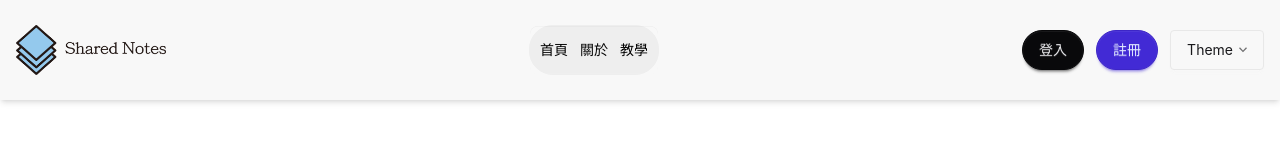
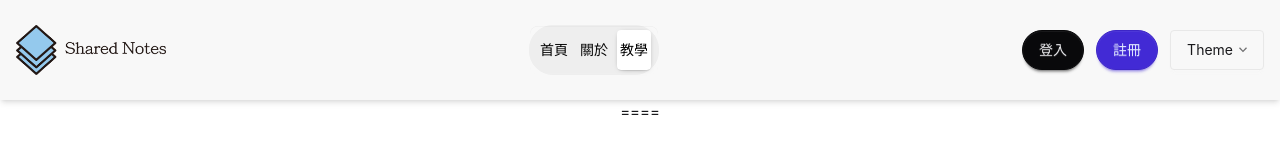
Before and after one commit to Chouwill/Shared-Notes, a Vue app: page /teaching in a window 1280 px wide. Shown: the top 160 px of the page. Built offline with nearby package versions, Linux system fonts and the light colour scheme.

Commit message:
feat: add Teaching.vue route in index.ts

```diff
--- a/src/components/Header.vue
+++ b/src/components/Header.vue
@@ -22,7 +22,7 @@
           <a role="tab" class="tab">標籤</a> -->
           <!-- <a role="tab" class="tab">關於</a> -->
           <RouterLink role="tab" class="tab" to="/about"> 關於 </RouterLink>
-          <RouterLink role="tab" class="tab" to="/about"> 教學</RouterLink>
+          <RouterLink role="tab" class="tab" to="/teaching"> 教學</RouterLink>
 
         </div>
       </div>
--- /dev/null
+++ b/src/page/Teaching.vue
@@ -0,0 +1,6 @@
+<script setup lang="ts"></script>
+
+
+<template>
+  ====
+</template>
--- a/src/router/index.ts
+++ b/src/router/index.ts
@@ -15,6 +15,11 @@ const router = createRouter({
       name: 'AboutPage',
       component: () => import("@/page/AboutPage.vue"),
     },
+    {
+      path: '/teaching',
+      name: 'TeachingPage',
+      component: () => import("@/page/Teaching.vue"),
+    },
   ],
 })
 
```
